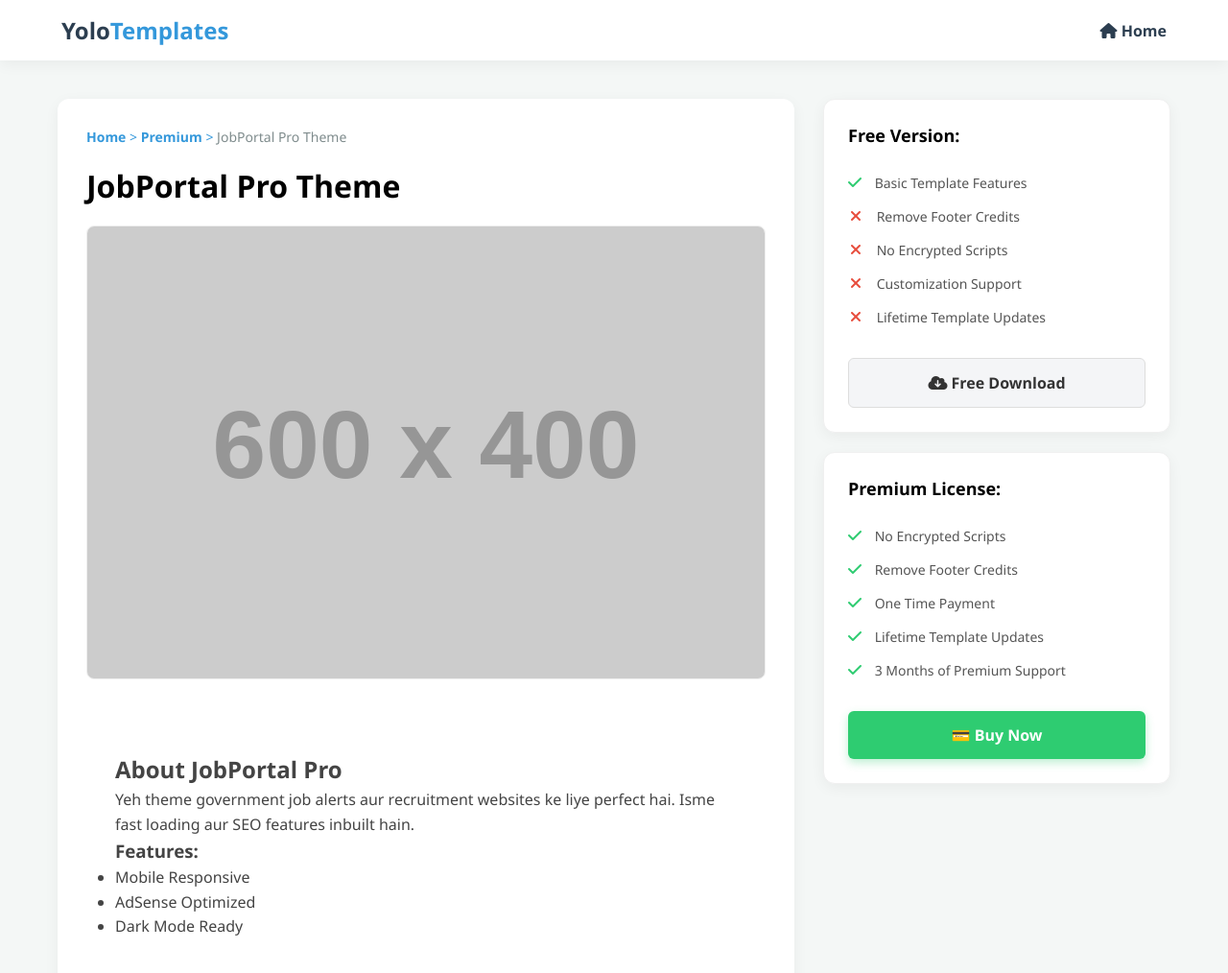
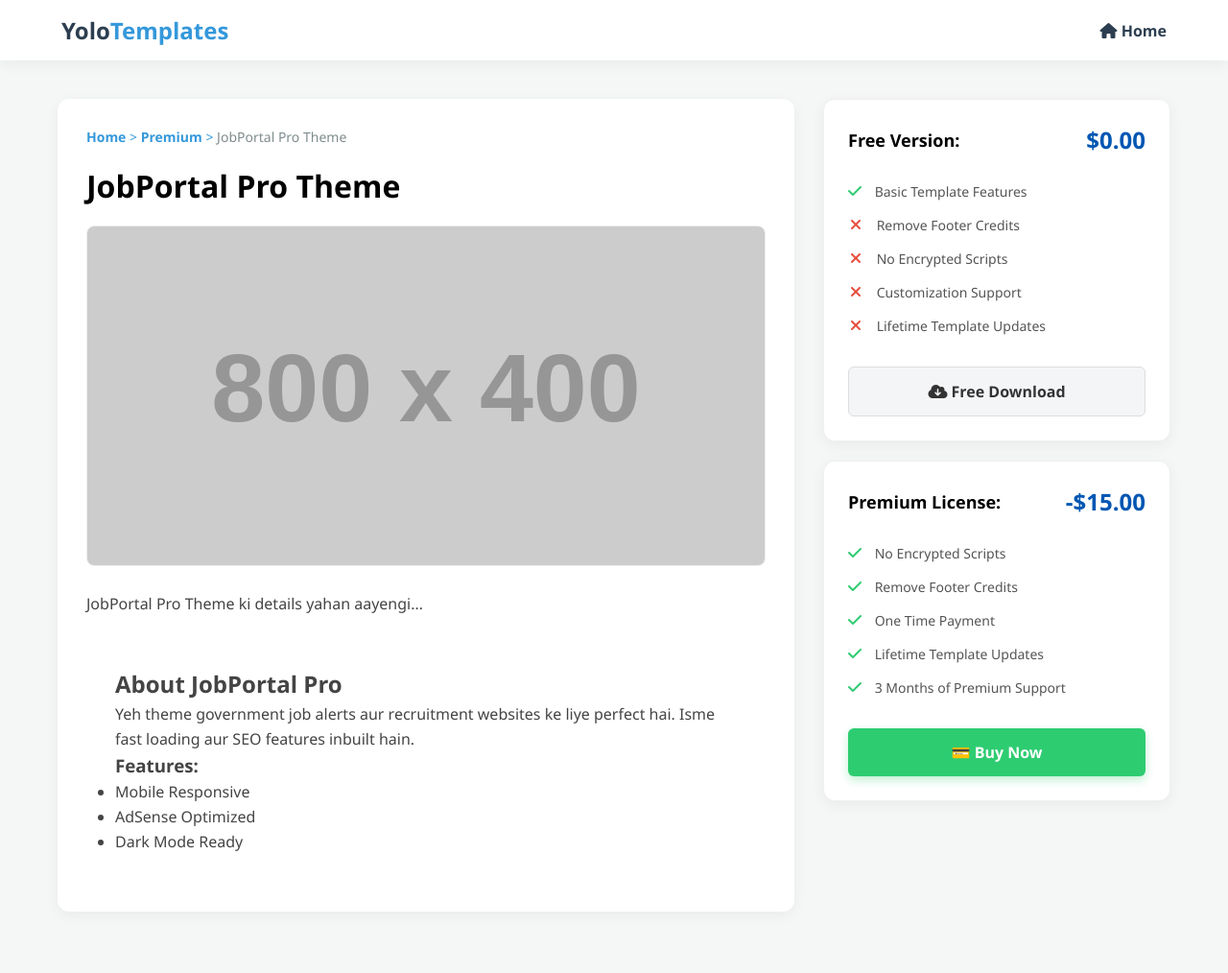
Before and after one commit to yolotemplates/yolotemplates.github.io, a Jekyll site: the page built from _posts/2026-10-30-wordpress-theme.md, in a window 1280 px wide and 1079 px high. Shown: the top 1014 px of the window at 96% size. Built offline with Jekyll 4.4.1, drawn with Linux system fonts in a browser that asks for light colours.

Commit message:
Update 2026-10-30-wordpress-theme.md

```diff
--- a/_posts/2026-10-30-wordpress-theme.md
+++ b/_posts/2026-10-30-wordpress-theme.md
@@ -1,10 +1,14 @@
 ---
 layout: post
 title: "JobPortal Pro Theme"
-image: "https://via.placeholder.com/600x400/ececec/999999?text=JobPortal"
-preview_link: "https://yolotemplates.github.io/jobportal-preview"
-download_link: "https://yourpaymentgateway.com/jobportal"
+image: "https://via.placeholder.com/800x400/ececec/999999?text=JobPortal+Preview"
+preview_link: "https://buy-link-here.com"
+download_link: "https://free-download-link.com"
+free_price: "$0.00"
+premium_price: "-$15.00"
 ---
+
+JobPortal Pro Theme ki details yahan aayengi...
 
 <div class="post-content">
   <h2>About JobPortal Pro</h2>
```
